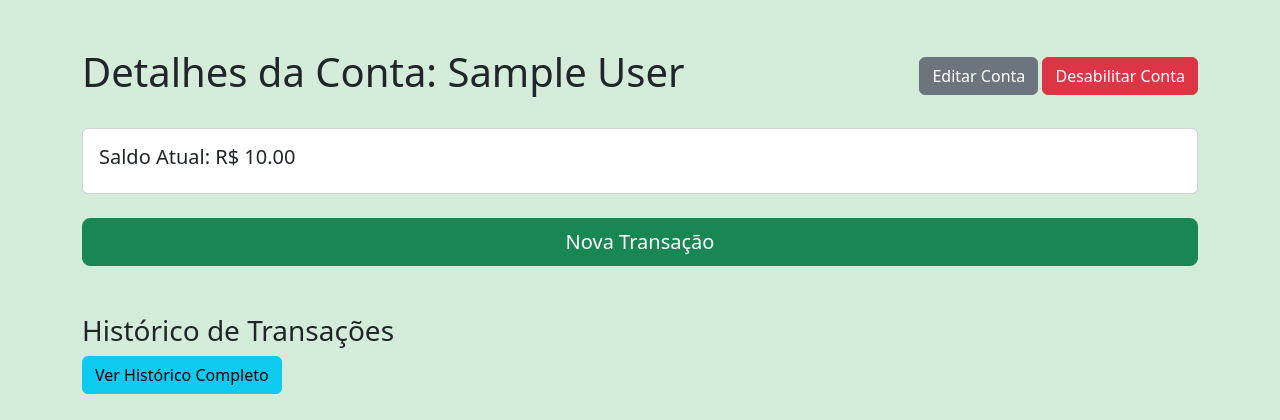
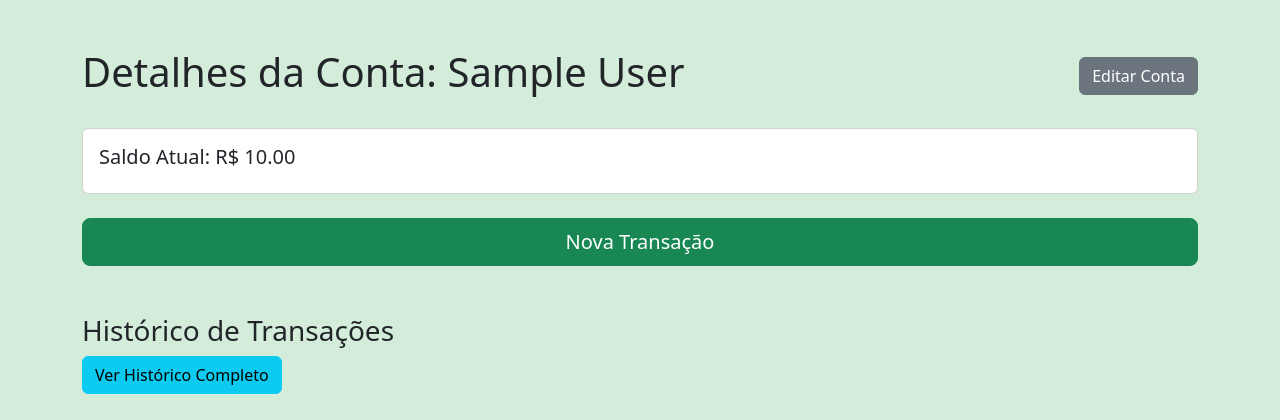
Before and after one commit to profadevairvitorio/cardenetinha, a Flask app: page /account/1 in a window 1280 px wide. Shown: the part 56-476 px from the top of the page. Run offline with Flask 3, Linux system fonts and the light colour scheme; a user stored in the database is signed in; tables that the repository leaves empty hold one stand-in row (values such as "Sample post"); some libraries are stand-ins or nearby versions.

Commit message:
chore: Remove "Disable Account" button from account detail template

```diff
--- a/app/templates/account/detail.html
+++ b/app/templates/account/detail.html
@@ -6,7 +6,6 @@
         <h1>Detalhes da Conta: {{ account.name_account }}</h1>
         <div>
             <a href="{{ url_for('main.edit_account', account_id=account.id) }}" class="btn btn-secondary">Editar Conta</a>
-            <a href="{{ url_for('main.disable_account', account_id=account.id) }}" class="btn btn-danger">Desabilitar Conta</a>
         </div>
     </div>
 
```
